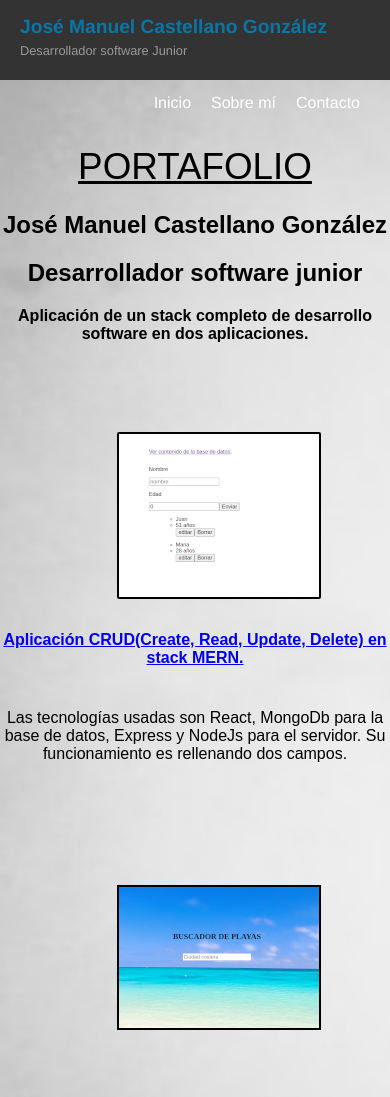
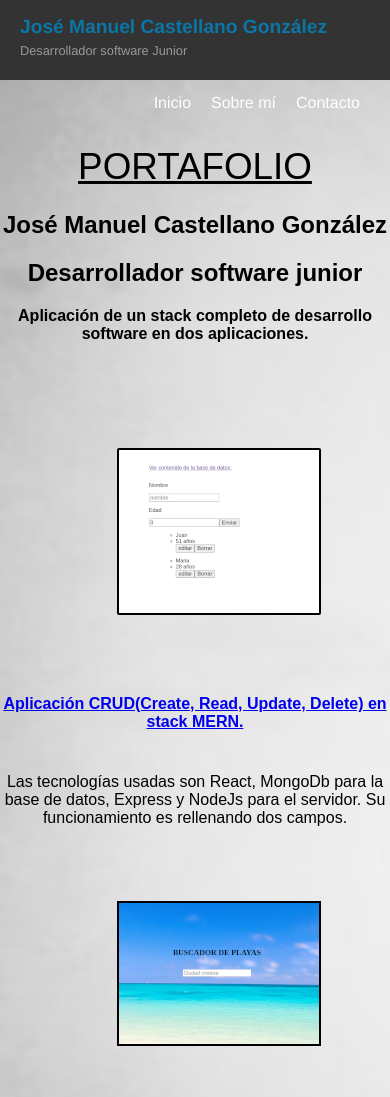
Before and after one commit to josemanuel80/hola-mundo, a React (Create React App) app: page / in a window 390 px wide. Shown: the top 1097 px of the page. Built offline with nearby package versions, Linux system fonts and the light colour scheme.

Commit message:
responsive

```diff
--- a/src/styles/App.css
+++ b/src/styles/App.css
@@ -64,11 +64,11 @@
   }
   .mainText {
     width: 100%;
-    height: 14rem;
+    height: 18rem;
     text-align: center;
   }
   .text1 {
-    margin-top: 8rem;
+    margin-top: 5rem;
     display: block;
     text-align: center;
   }
@@ -76,22 +76,25 @@
     text-align: center;
   }
   .part1 {
+    margin-top: 5rem;
     text-align: center;
     border: 2px solid black;
     border-radius: 2px;
-    margin-bottom: 2rem;
+    margin-bottom: 5rem;
     height: 163px;
     width: 200px;
   }
 
   .mainText2 {
     width: 100%;
-    height: 5rem;
+    height: 2rem;
   }
   .text2 {
     display: block;
     text-align: center;
     grid-template-columns: repeat(3, 1fr);
+    width: 100%;
+    height: 10rem;
   }
 
   .part3 {
@@ -103,7 +106,7 @@
     height: 141px;
     width: 200px;
   }
+  .part5 {
+    margin-bottom: 3rem;
+  }
 }
-.part5 {
-  margin-bottom: 3rem;
-}
```
